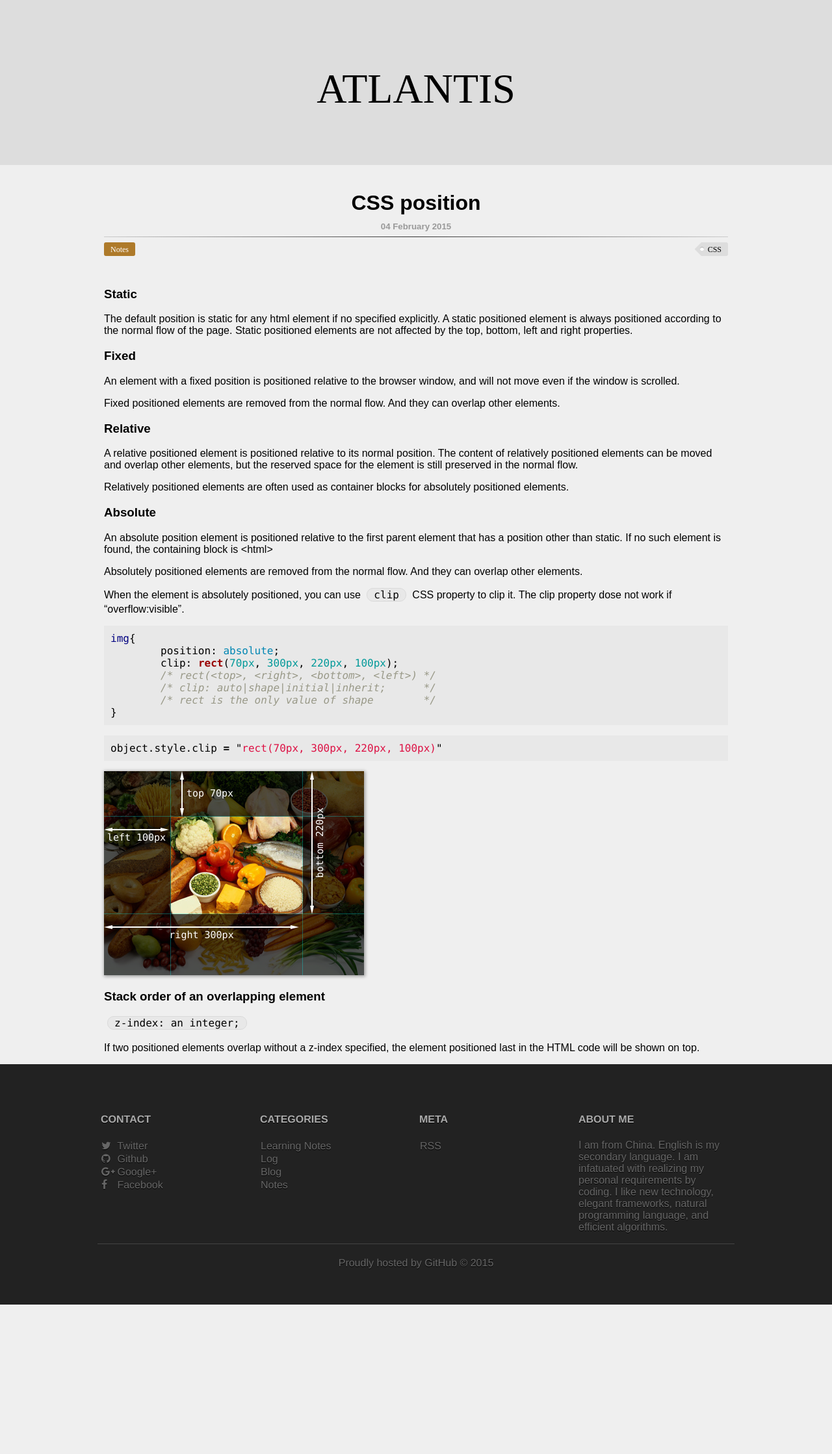
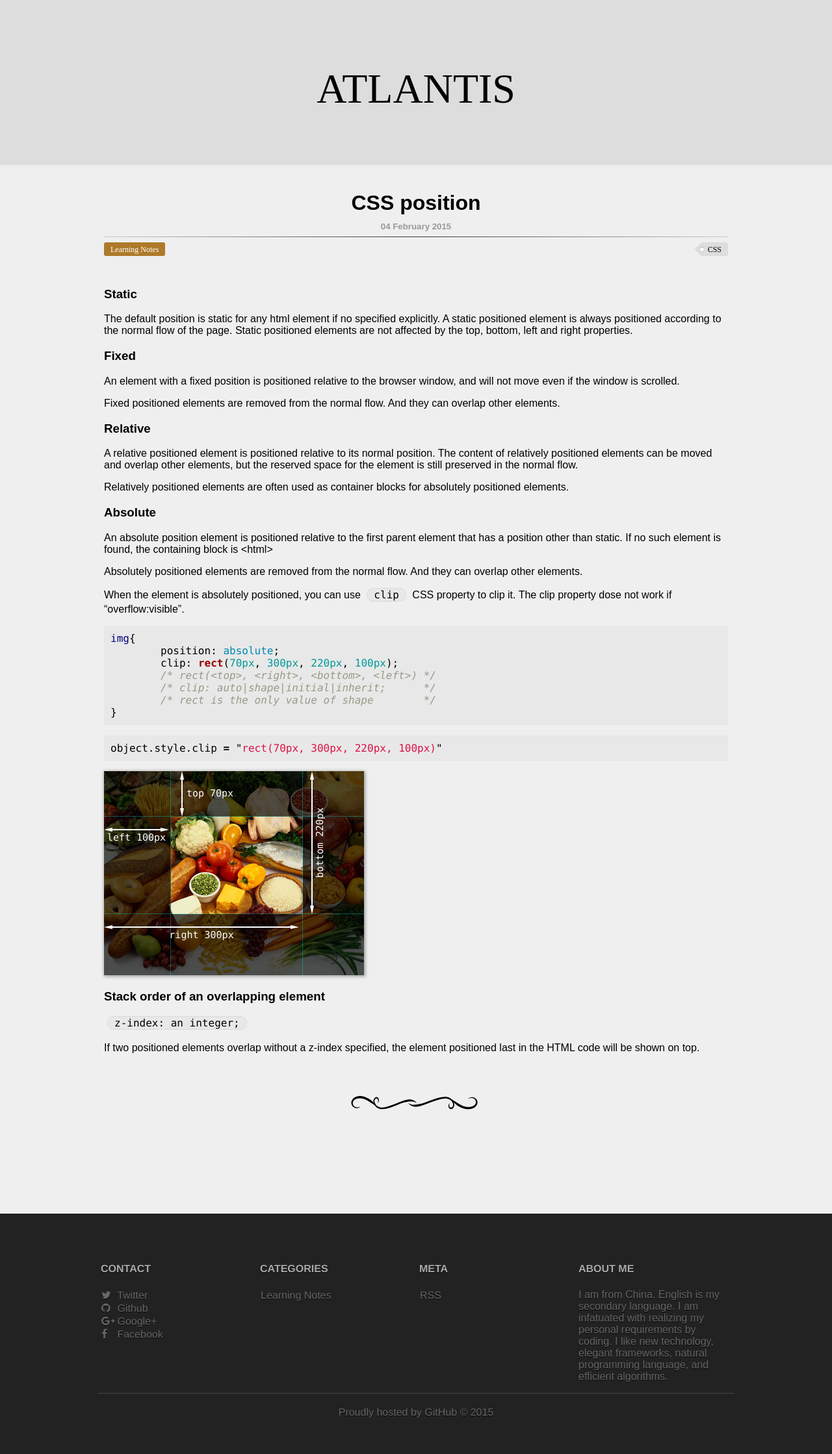
Before and after one commit to wenqingyu/reliveyy.github.io, a Jekyll site: the page built from _posts/2015-2-4-css-position.md, in a window 1280 px wide. Shown: the whole page at 65% size. Built offline with Jekyll 4.4.1, drawn with Linux system fonts in a browser that asks for light colours; nearby versions of some CDN libraries; Markdown is read by kramdown in place of the engine named in the settings; comment, search, counter and statistics services are not loaded; before the commit the page ends 2008 px from its top, so only the background shows below that.

Commit message:
minor ui fix

```diff
--- a/_layouts/post.html
+++ b/_layouts/post.html
@@ -33,9 +33,9 @@ layout: default
         {{ content }}
     </div>
     {% if page.comments %}
-    <div>
-        <h1> Leave a comment below </h1>
-        {% include disqus.html %}
+    <div class="post-comments">
+        <img style="height:150px;margin:auto;display:block;" src="/img/vintage-divide-scrolls.svg"/>
+        <div>{% include disqus.html %}</div>
     </div>
     {% endif %}
 </div>
--- a/_posts/2015-2-4-css-position.md
+++ b/_posts/2015-2-4-css-position.md
@@ -1,7 +1,9 @@
 ---
 layout: post
 title: CSS position
-category: Notes
+category:
+  - Learning Notes
+comments: true
 tags: CSS
 ---
 
--- a/css/blog.css
+++ b/css/blog.css
@@ -115,6 +115,9 @@ html,body{
 }
 .post-text {
 
+}
+.post-comments {
+	margin-bottom: 80px;
 }
 
 /**********************************
```
Also changed, not shown: _posts/2015-2-3-jekyll-1.md (+1 -2 lines), _posts/2015-2-3-swift-iteration-1.md (+2 -0 lines), img/vintage-divide-scrolls.svg (added).
